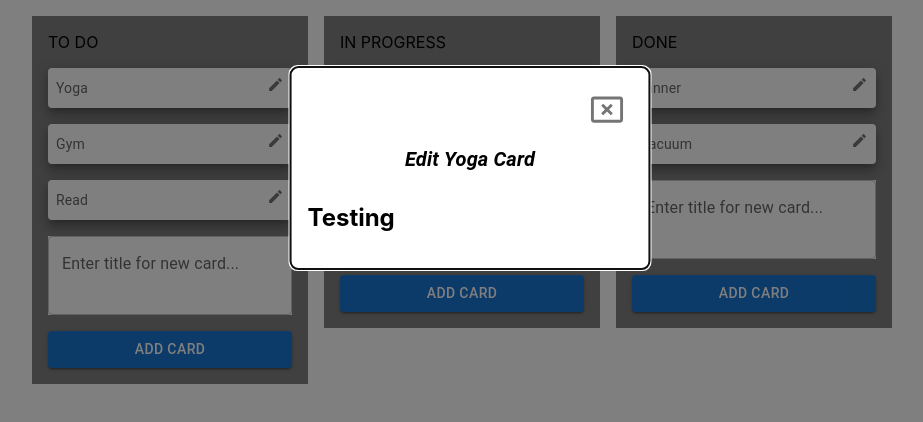
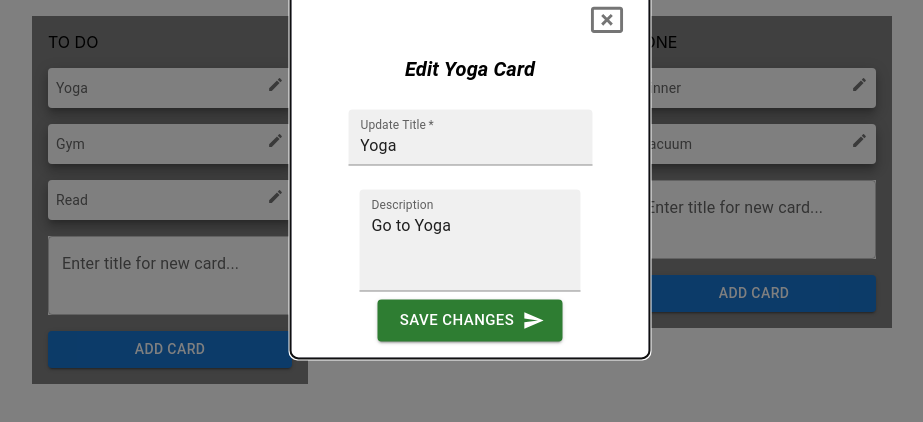
Before and after one commit to apmfree78/trello-clone, a React (Create React App) app: page / in a window 1280 px wide. Both pictures are taken after a click on the icon 453 px from the left and 84 px from the top of the page. Shown: the top 422 px of the page, without its empty margins (178-1101 px from the left). Built offline with nearby package versions, Linux system fonts and the light colour scheme.

Commit message:
form added to modal popup not functional yet that is next step

```diff
--- /dev/null
+++ b/src/components/CardEditForm.tsx
@@ -0,0 +1,96 @@
+/* eslint-disable import/no-cycle */
+/* eslint-disable react/prop-types */
+import {
+  Button,
+  FormControl,
+  InputLabel,
+  MenuItem,
+  OutlinedInput,
+  Select,
+  TextField,
+  Grid,
+} from '@mui/material';
+import { useContext, FormEvent } from 'react';
+import SendIcon from '@mui/icons-material/Send';
+import { GlobalContext } from '../context/GlobalContext';
+import useForm from '../lib/useForm';
+
+interface Props {
+  category: string;
+  index: number;
+  title: string;
+  description: string;
+}
+
+interface inputProps {
+  title: string;
+  description: string;
+}
+
+// show form to add or Edit Reminder
+// MUST pass closeForm prop, which is a function that is
+// execute to close whatever popup this form shows up in
+// right now it's setup to accept 'closeFrom' from ModalTemplate
+// located in /lib/ModalTemplate.js
+const CardEditForm: React.FC<Props> = ({
+  category,
+  index,
+  title,
+  description,
+}) => {
+  const { addCard } = useContext(GlobalContext);
+  // create state for form input and handling
+  // using custom hook useFomr
+  const { inputs, handleChange } = useForm({ title, description });
+
+  const handleSubmit = (event: FormEvent) => {
+    event.preventDefault();
+    console.log(`title: ${inputs.title}, description: ${inputs.description}`);
+  };
+
+  // input form to update Card,
+  // will take : title (label), descript,
+  return (
+    <form onSubmit={handleSubmit}>
+      {/* use fieldset to disable form when graphQL mutation is executing */}
+      <Grid container justifyContent='center' alignItems='center'>
+        <TextField
+          required
+          type='text'
+          id='title'
+          name='title'
+          variant='filled'
+          color='info'
+          label='Update Title'
+          margin='normal'
+          value={inputs.title}
+          onChange={handleChange}
+        />
+        <TextField
+          type='text'
+          id='description'
+          name='description'
+          label='Description'
+          variant='filled'
+          color='success'
+          multiline
+          rows={3}
+          margin='normal'
+          value={inputs.description}
+          onChange={handleChange}
+        />
+        {/* button click triggers graphQL mutation to create new Reminder and update cache */}
+        <Button
+          type='submit'
+          size='large'
+          variant='contained'
+          color='success'
+          endIcon={<SendIcon />}>
+          Save Changes
+        </Button>
+      </Grid>
+    </form>
+  );
+};
+
+export default CardEditForm;
--- a/src/components/CardModal.tsx
+++ b/src/components/CardModal.tsx
@@ -4,7 +4,7 @@ import Typography from '@mui/material/Typography';
 import Modal from '@mui/material/Modal';
 import { Grid, IconButton } from '@mui/material';
 import CancelPresentationOutlinedIcon from '@mui/icons-material/CancelPresentationOutlined';
-import React, { cloneElement } from 'react';
+// import React, { cloneElement } from 'react';
 
 const style = {
   position: 'absolute',
--- a/src/components/Cards.tsx
+++ b/src/components/Cards.tsx
@@ -5,7 +5,7 @@ import { cardProp } from '../lib/interfaces';
 import { styled } from '@mui/material/styles';
 import CardModal from './CardModal';
 import { GlobalContext } from '../context/GlobalContext';
-
+import CardEditForm from './CardEditForm';
 interface Props {
   category: string;
 }
@@ -71,7 +71,12 @@ const Cards: React.FC<Props> = ({ category }) => {
             message={`Edit ${
               relevantTasks[displayCardDetails || 0].title
             } Card`}>
-            <h2>Testing</h2>
+            <CardEditForm
+              category={category}
+              index={displayCardDetails || 0}
+              title={relevantTasks[displayCardDetails || 0].title}
+              description={relevantTasks[displayCardDetails || 0].desp}
+            />
           </CardModal>
         )}
         {relevantTasks.map((task, i) => (
--- a/src/context/GlobalContext.tsx
+++ b/src/context/GlobalContext.tsx
@@ -144,7 +144,6 @@ export const GlobalProvider: React.FC<Props> = ({ children }) => {
       <GlobalContext.Provider
         value={{
           cardItems,
-          dragCoordinates,
           addCard,
           moveCard,
           setDragPosition,
@@ -157,7 +156,6 @@ export const GlobalProvider: React.FC<Props> = ({ children }) => {
       <GlobalContext.Provider
         value={{
           cards,
-          dragCoordinates,
           setCards,
           addCard,
           moveCard,
--- /dev/null
+++ b/src/lib/useForm.ts
@@ -0,0 +1,47 @@
+// custom hook to handle form values
+import { useEffect, useState, ChangeEvent } from 'react';
+interface inputProps {
+  title: string;
+  description: string;
+}
+
+export default function useForm(
+  initial: inputProps = { title: '', description: '' }
+) {
+  const [inputs, setInputs] = useState(initial);
+  const initialValues = Object.values(initial).join('');
+
+  useEffect(() => {
+    // this functions runs when things we are watching change
+    setInputs(initial);
+  }, [initialValues]);
+
+  function handleChange(e: any): void {
+    let { value, name, type } = e.target;
+
+    if (type === 'number') {
+      value = parseInt(value);
+    }
+
+    setInputs({
+      ...inputs, // copying existing state
+      [name]: value, // updating name field with inputed 'value'
+    });
+  }
+
+  function resetForm() {
+    setInputs(initial);
+  }
+
+  function clearForm() {
+    const blankState: inputProps = { title: '', description: '' };
+    setInputs(blankState);
+  }
+
+  return {
+    inputs,
+    handleChange,
+    resetForm,
+    clearForm,
+  };
+}
```
